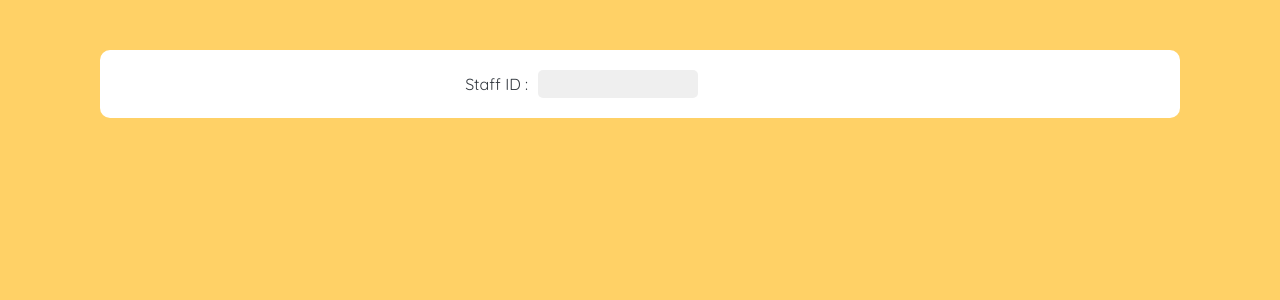
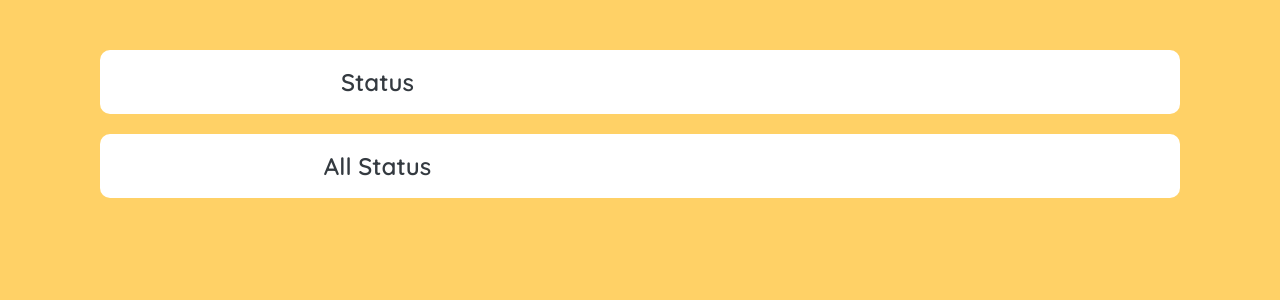
Before and after one commit to JuneKanyawat/khonsong, a React (Vite) app in the folder khonsong/: page / in a window 1280 px wide. Shown: the top 300 px of the page. Built offline with nearby package versions, Linux system fonts and the light colour scheme.

Commit message:
delivery status 2

```diff
--- a/khonsong/package.json
+++ b/khonsong/package.json
@@ -13,7 +13,8 @@
     "axios": "^1.6.8",
     "cors": "^2.8.5",
     "react": "^18.2.0",
-    "react-dom": "^18.2.0"
+    "react-dom": "^18.2.0",
+    "react-router-dom": "^6.22.3"
   },
   "devDependencies": {
     "@types/react": "^18.2.56",
--- a/khonsong/src/App.jsx
+++ b/khonsong/src/App.jsx
@@ -1,5 +1,6 @@
 import InputOrder from "../src/Pages/InputOrder/inputOrder.jsx";
 import ShowHistory from "../src/Pages/ShowHistory/showHistory.jsx";
+import DeliveryInfo from "../src/Pages/DeliveryInfo/deliveryInfo.jsx";
 import { BrowserRouter, Routes, Route } from "react-router-dom";
 import "./App.css";
 
@@ -12,7 +13,8 @@ function App() {
           <Route exact path="/show-history" element={<ShowHistory />} />
         </Routes>
       </BrowserRouter> */}
-      <InputOrder />
+      {/* <InputOrder /> */}
+      <DeliveryInfo />
     </>
   );
 }
```
Also changed, not shown: 1 other file (tests, documents, lock files or other folders).
